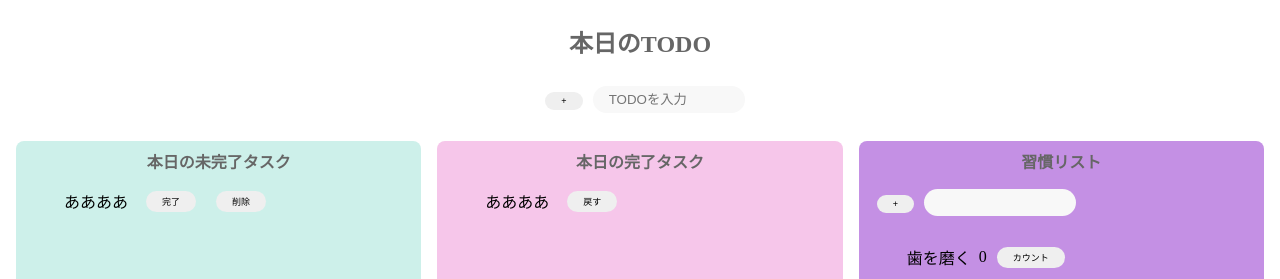
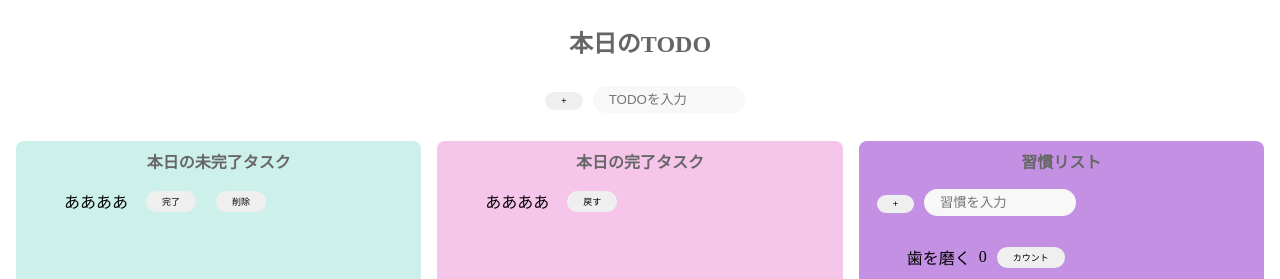
Before and after one commit to TokomaBaou/MyTodoApp, a React (Create React App) app: page / in a window 1280 px wide. Shown: the top 279 px of the page. Built offline with nearby package versions, Linux system fonts and the light colour scheme.

Commit message:
html修正

```diff
--- a/src/App.jsx
+++ b/src/App.jsx
@@ -6,14 +6,14 @@ const App = () => {
       <div className="top-wrapper">
         <p>本日のTODO</p>
         <button>+</button>
-        <input  placeholder="TODOを入力"/>
+        <input placeholder="TODOを入力" />
       </div>
 
       <div className="main-wrapper">
         <section className="incomplete-area">
           <p className="title">本日の未完了タスク</p>
-          <div >
-            <ul　className="list-row">
+          <div>
+            <ul className="list-row">
               <li>ああああ</li>
               <button>完了</button>
               <button>削除</button>
@@ -23,8 +23,8 @@ const App = () => {
 
         <section className="complete-area">
           <p className="title">本日の完了タスク</p>
-          <div >
-            <ul　className="list-row">
+          <div>
+            <ul className="list-row">
               <li>ああああ</li>
               <button>戻す</button>
             </ul>
@@ -35,8 +35,8 @@ const App = () => {
           <p className="title">習慣リスト</p>
           <div>
             <button>+</button>
-            <input/>
-            <ul　className="list-row">
+            <input placeholder="習慣を入力" />
+            <ul className="list-row">
               <li>歯を磨く</li>
 
               <p>0</p>
```
